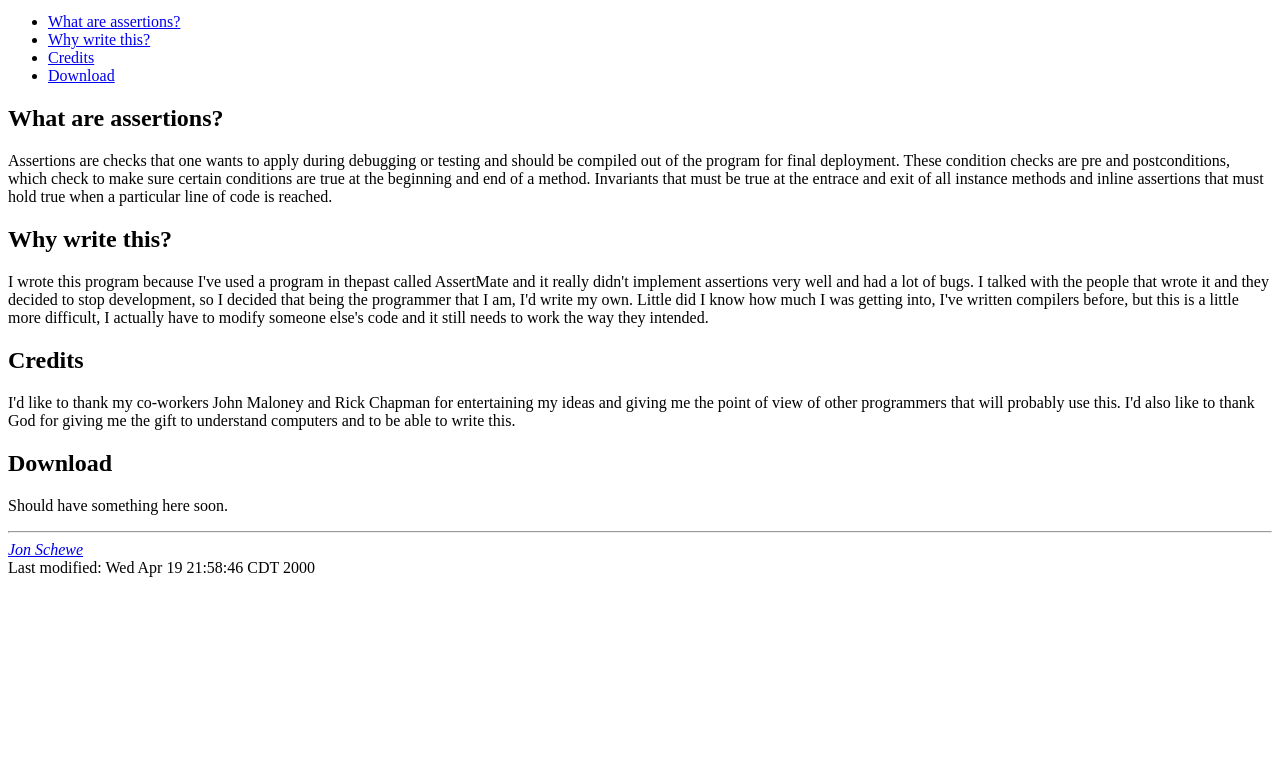
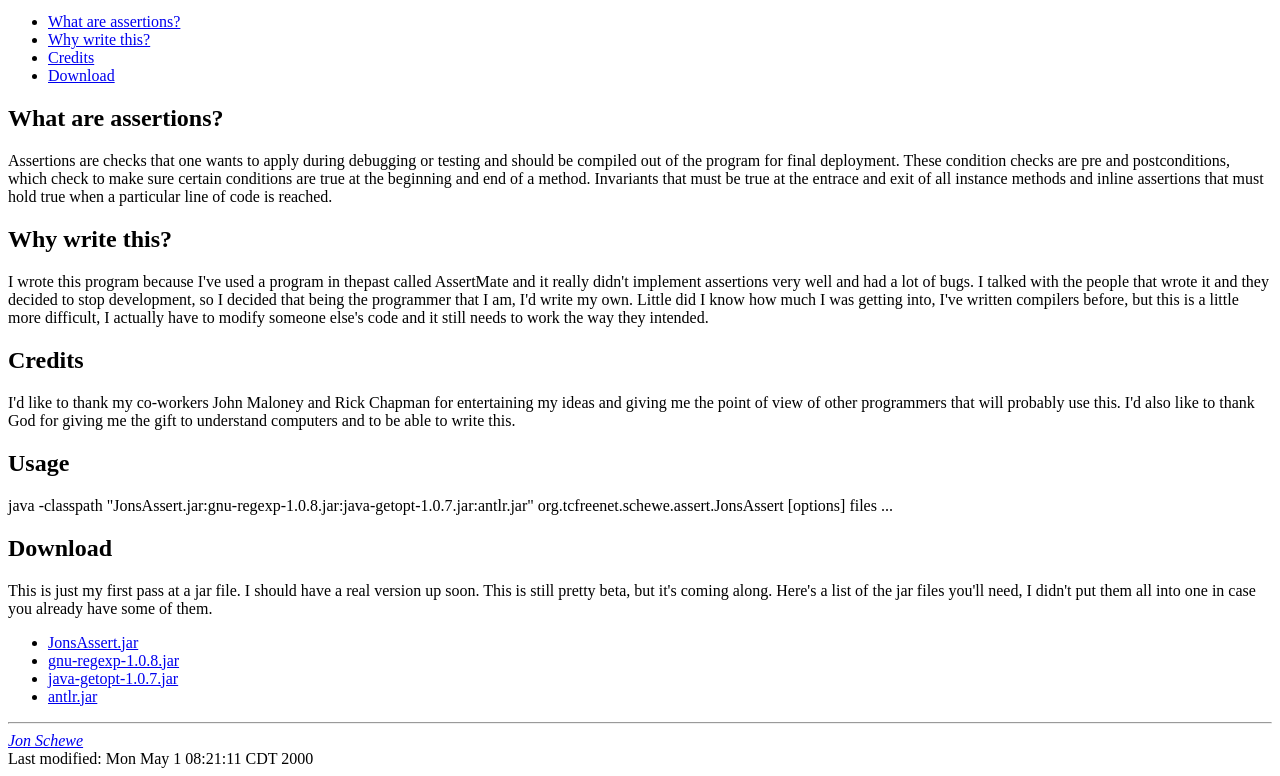
Before and after one commit to jpschewe/JonsAssert, a plain HTML site: page src/net/mtu/eggplant/assert/index.html in a window 1280 px wide. Shown: the part 87-863 px from the top of the page. Before the commit the page ends 800 px from the top, so only its background shows below. Drawn offline with Linux system fonts and the light colour scheme.

Commit message:
Updates for downloads.
git-svn-id: https://jon/svn/JonsAssert/trunk@82 94f1d44e-47f0-0310-857f-9ad392bb85a4

```diff
--- a/src/net/mtu/eggplant/assert/index.html
+++ b/src/net/mtu/eggplant/assert/index.html
@@ -52,16 +52,30 @@
       giving me the gift to understand computers and to be able to write this.
     </p>
 
+<name="#usage"><h2>Usage</h2>
+<p>
+java -classpath "JonsAssert.jar:gnu-regexp-1.0.8.jar:java-getopt-1.0.7.jar:antlr.jar"
+org.tcfreenet.schewe.assert.JonsAssert [options] files ...
+</p>
     <name="download"><h2>Download</h2>
 <p>
-Should have something here soon.
+This is just my first pass at a jar file.  I should have a real version up
+soon.  This is still pretty beta, but it's coming along.
+Here's a list of the jar files you'll need, I didn't put them all into one
+in case you already have some of them.
+<ul>
+<li><a href="JonsAssert.jar">JonsAssert.jar</a></li>
+<li><a href="gnu-regexp-1.0.8.jar">gnu-regexp-1.0.8.jar</a></li>
+ <li><a href="java-getopt-1.0.7.jar">java-getopt-1.0.7.jar</a></li>
+<li><a href="antlr.jar">antlr.jar</a></li>
+</ul>
 </p>
 
     <hr>
     <address><a href="mailto:jpschewe@eggplant.mtu.net">Jon Schewe</a></address>
 <!-- Created: Wed Apr 19 20:48:24 CDT 2000 -->
 <!-- hhmts start -->
-Last modified: Wed Apr 19 21:58:46 CDT 2000
+Last modified: Mon May  1 08:21:11 CDT 2000
 <!-- hhmts end -->
   </body>
 </html>
```
